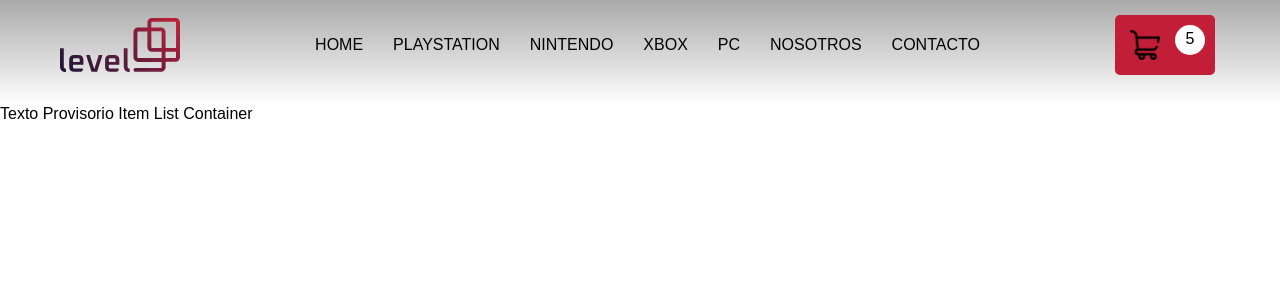
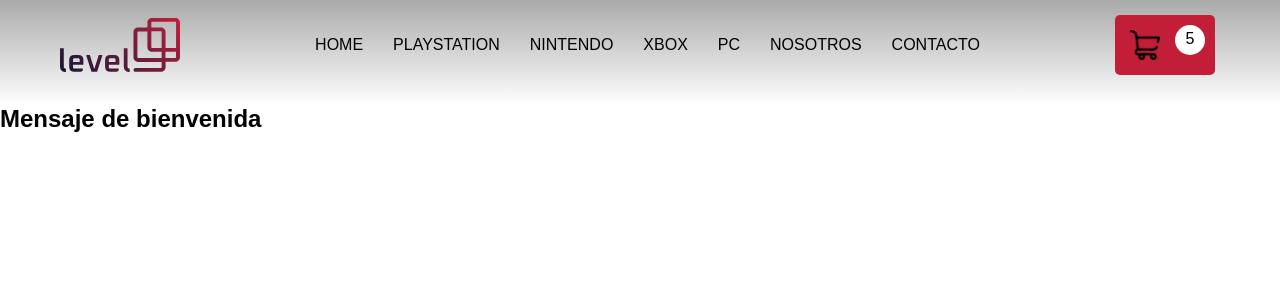
Before and after one commit to zomewhere/lvl99, a React (Create React App) app: page / in a window 1280 px wide. Shown: the top 300 px of the page. Built offline with nearby package versions, Linux system fonts and the light colour scheme; a web font is replaced by a local one.

Commit message:
Agregada Props

```diff
--- a/src/App.js
+++ b/src/App.js
@@ -7,7 +7,7 @@ const App = () =>{
   return (
   <>
     <Navbar />
-    <ItemListContainer />
+    <ItemListContainer welcomeMessage = {"Mensaje de bienvenida"}/>
   </>
   );
 }
--- a/src/components/ItemListContainer.js
+++ b/src/components/ItemListContainer.js
@@ -1,8 +1,10 @@
 import React from "react";
 
-let ItemListContainer = () => {
+let ItemListContainer = ({welcomeMessage}) => {
     return(
-        <p>Texto Provisorio Item List Container</p>
+        <div>
+            <h2>{welcomeMessage}</h2>
+        </div>
     )
 }
 
```
